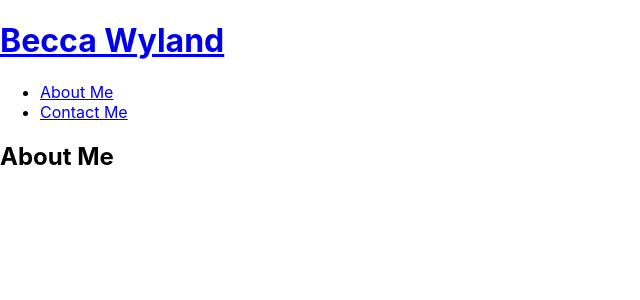
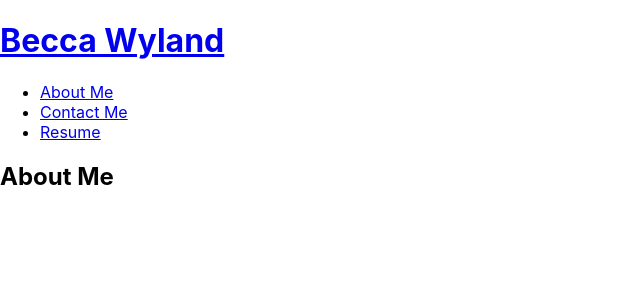
Before and after one commit to rwyland189/react-portfolio, a React (Create React App) app: page / in a window 1280 px wide. Shown: the top 300 px of the page, without its empty margins (0-640 px from the left). Built offline with nearby package versions, Linux system fonts and the light colour scheme.

Commit message:
push, clean tree

```diff
--- a/src/components/Nav/index.js
+++ b/src/components/Nav/index.js
@@ -13,8 +13,14 @@ function Nav() {
                         <a href="#about">About Me</a>
                     </li>
 
+                    {/* portfolio object here */}
+
                     <li>
-                    <a href="#contact">Contact Me</a>
+                        <a href="#contact">Contact Me</a>
+                    </li>
+
+                    <li>
+                        <a href="#resume">Resume</a>
                     </li>
                 </ul>
             </nav>
```
